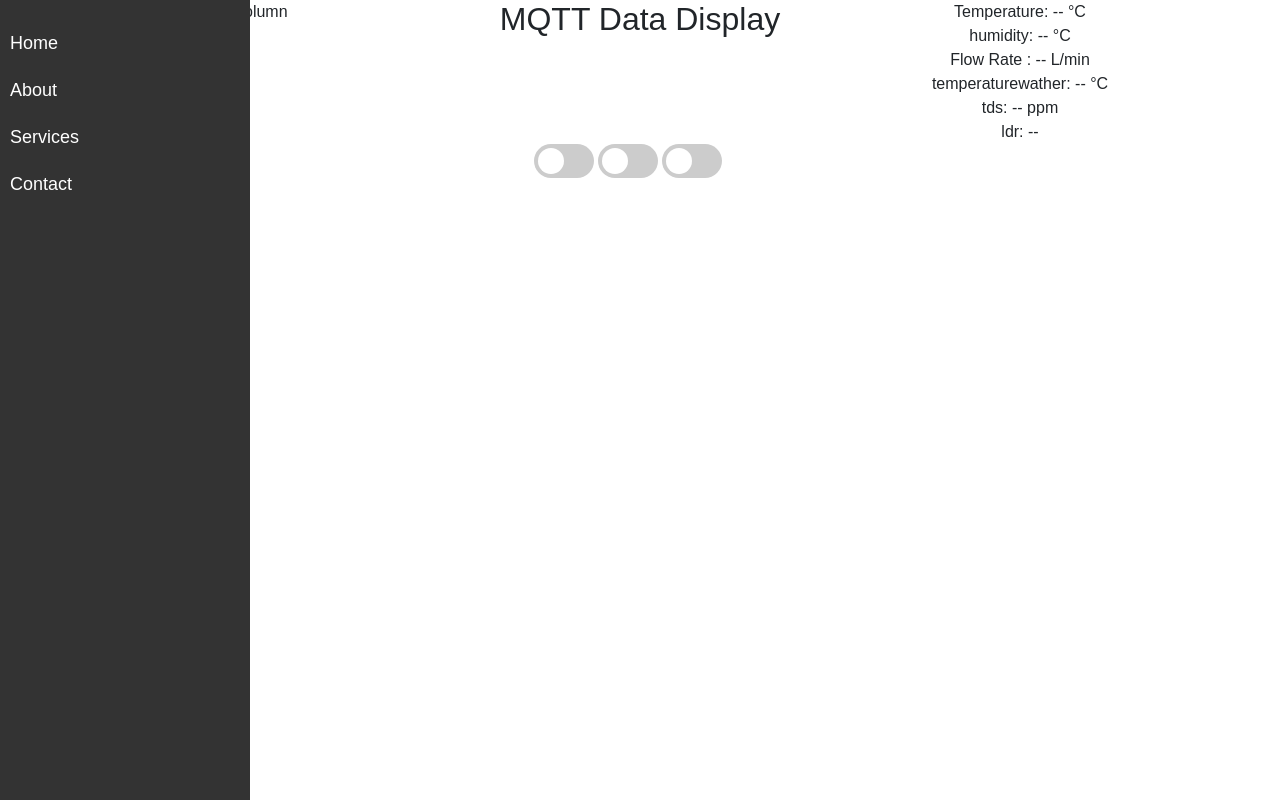
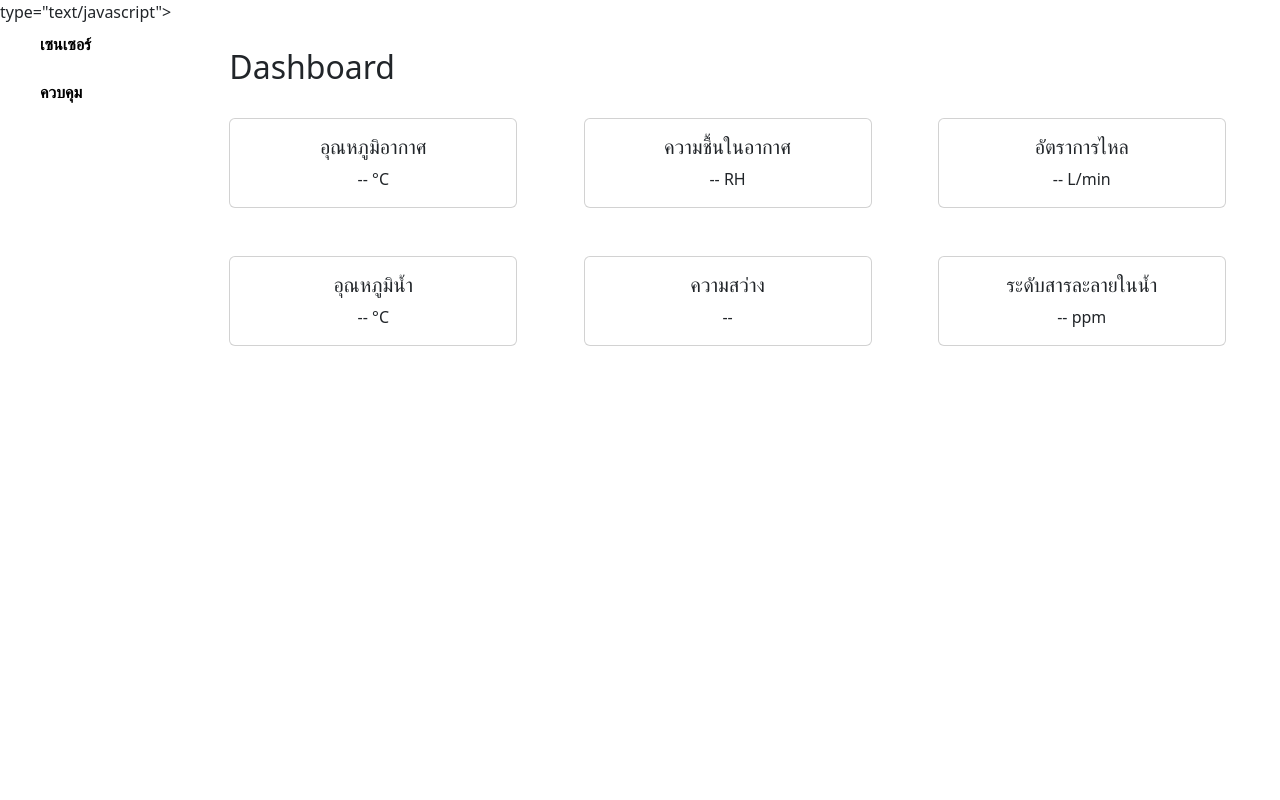
Before and after one commit to Yuswaree/project, a website: page public/index.html in a window 1280 px wide. Drawn offline with nearby package versions, Linux system fonts and the light colour scheme; a script that the page names is missing.

Commit message:
update v4

```diff
--- a/package.json
+++ b/package.json
@@ -1,7 +1,7 @@
 {
   "dependencies": {
-    "express": "^4.18.2",
-    "mqtt": "^5.3.5",
+    "express": "^4.18.3",
+    "mqtt": "^5.3.6",
     "nodemon": "^3.0.3",
     "ws": "^8.16.0"
   },
--- a/public/index.html
+++ b/public/index.html
@@ -6,65 +6,95 @@
     <title>MQTT Data Display</title>
     <link href="https://cdn.jsdelivr.net/npm/bootstrap@5.3.3/dist/css/bootstrap.min.css" rel="stylesheet"
         integrity="sha384-QWTKZyjpPEjISv5WaRU9OFeRpok6YctnYmDr5pNlyT2bRjXh0JMhjY6hW+ALEwIH" crossorigin="anonymous">
-    <script src="https://cdnjs.cloudflare.com/ajax/libs/paho-mqtt/1.0.2/mqttws31.min.js"
+    <script src="https://cdnjs.cloudflare.com/ajax/libs/paho-mqtt/1.0.2/mqttws31.min.js"></script>
         type="text/javascript"></script>
-    <script src="sub.js"></script> <!-- Replace with the path to your JavaScript file -->
-    <link href="styles.css" rel="stylesheet">
+
+    <script src="sub.js"></script>
+    <link href="style.css" rel="stylesheet">
 </head>
 
 <body>
+    <section class="row">
+        <aside class="col-2">
+         <ul>
+            <a href="index.html"><li class="hov-primary">เซนเซอร์</li></a>
+            <a href="control.html"><li class="hov-primary">ควบคุม</li></a>
+         </ul>
+        </aside>
+        <main class="col-10">
+           <div class="container">
+              <div class="row pt-4 mb-4 align-item-center">
+                <div class="col-8">
+                   <h1 class="fs-2">Dashboard</h1>
+                </div>
 
-    <nav>
-
-    </nav>
-    <div class="sidebar">
-        <a href="#">Home</a>
-        <a href="#">About</a>
-        <a href="#">Services</a>
-        <a href="#">Contact</a>
+              </div>
            </div>
            <div class="container text-center">
             <div class="row">
                 <div class="col">
-                Column
+                    <div class="card" style="width: 18rem;">
+                        <div class="card-body">
+                            <h5 class="card-title">อุณหภูมิอากาศ</h5>
+                            <div><span id="temperatureValue">--</span> °C</div>
+                        </div>
+                    </div>
                 </div>
                 <div class="col">
-                <h2>MQTT Data Display</h2>
+                    <div class="card" style="width: 18rem;">
+                        <div class="card-body">
+                            <h5 class="card-title">ความชื้นในอากาศ</h5>
+                            <div><span id="humidity">--</span> RH</div>
+                        </div>
+                    </div>
                 </div>
                 <div class="col">
-                <div>Temperature: <span id="temperatureValue">--</span> °C</div>
-            <div>humidity: <span id="humidity">--</span> °C</div>
-            <div>Flow Rate : <span id="flowRateValue">--</span> L/min</div>
-            <div>temperaturewather: <span id="temperaturewather">--</span> °C</div>
-            <div>tds: <span id="tds">--</span> ppm</div>
-            <div>ldr: <span id="ldr">--</span></div>
+                    <div class="card" style="width: 18rem;">
+                        <div class="card-body">
+                            <h5 class="card-title">อัตราการไหล</h5>
+                            <div><span id="flowRateValue">--</span> L/min</div>
                         </div>
-        <div class="row">
-            <div class="col">
-
                     </div>
-            <div class="col">
-                <label class="switch">
-                    <input type="checkbox">
-                    <span class="slider round"></span>
-                  </label>
-                <label class="switch">
-                    <input type="checkbox">
-                    <span class="slider round"></span>
-                  </label>
-                <label class="switch">
-                    <input type="checkbox">
-                    <span class="slider round"></span>
-                  </label>
-            </div>
-            <div class="col">
                 </div>
 
             </div>
         </div>
+        <br><br>
+           <div class="container text-center">
+            <div class="row">
+                <div class="col">
+                    <div class="card" style="width: 18rem;">
+                        <div class="card-body">
+                            <h5 class="card-title">อุณหภูมิน้ำ</h5>
+                            <div><span id="temperaturewather">--</span> °C</div>
                         </div>
-    < <!-- Add more elements for other topics here -->
+                    </div>
+                </div>
+                <div class="col">
+                    <div class="card" style="width: 18rem;">
+                        <div class="card-body">
+                            <h5 class="card-title">ความสว่าง</h5>
+                            <div><span id="ldr">--</span></div>
+                        </div>
+                    </div>
+                </div>
+                <div class="col">
+                    <div class="card" style="width: 18rem;">
+                        <div class="card-body">
+                            <h5 class="card-title">ระดับสารละลายในน้ำ</h5>
+                            <div><span id="tds">--</span> ppm</div>
+                        </div>
+                    </div>
+                </div>
+            </div>
+        </div>
+        </main>
 
-</body>
+    </section>
+
+
+        <script>
+
+        </script>
 
 </html>
--- /dev/null
+++ b/public/style.css
@@ -0,0 +1,92 @@
+.material-symbols-outlined{
+  font-variation-settings: "FILL"0,"wght"400,"GRAD"0,"opsz"48;
+}
+
+.hov-primary{
+  transition:all 0.2s ease-in-out;
+}
+
+.hov-primary:hover{
+  background-color: #0d6efd;
+  color:white !important;
+  cursor: pointer;
+}
+.bg-gray-100{
+  background-color: #f8f9fa;
+}
+a{
+  text-decoration: none;
+  color: black;
+}
+aside li{
+  list-style: none;
+  text-decoration: none;
+  padding: 0.5rem;
+  font-weight: 600;
+  border-radius: 0.5rem;
+  margin-bottom: 0.5rem;
+}
+.full-height-overflow{
+  height: 180vh;
+  overflow: auto;
+}
+
+.switch {
+  position: relative;
+  display: inline-block;
+  width: 60px;
+  height: 34px;
+}
+
+.switch input {
+  opacity: 0;
+  width: 0;
+  height: 0;
+}
+
+.slider {
+  position: absolute;
+  cursor: pointer;
+  top: 0;
+  left: 0;
+  right: 0;
+  bottom: 0;
+  background-color: #ccc;
+  -webkit-transition: .4s;
+  transition: .4s;
+}
+
+.slider:before {
+  position: absolute;
+  content: "";
+  height: 26px;
+  width: 26px;
+  left: 4px;
+  bottom: 4px;
+  background-color: white;
+  -webkit-transition: .4s;
+  transition: .4s;
+}
+
+input:checked + .slider {
+  background-color: #2196F3;
+}
+
+input:focus + .slider {
+  box-shadow: 0 0 1px #2196F3;
+}
+
+input:checked + .slider:before {
+  -webkit-transform: translateX(26px);
+  -ms-transform: translateX(26px);
+  transform: translateX(26px);
+}
+
+/* Rounded sliders */
+.slider.round {
+  border-radius: 34px;
+}
+
+.slider.round:before {
+  border-radius: 50%;
+}
--- a/public/styles.css
+++ /dev/null
@@ -1,102 +0,0 @@
-body {
-    font-family: Arial, sans-serif;
-    margin: 0;
-  }
-
-  .sidebar {
-    height: 100%;
-    width: 250px;
-    position: fixed;
-    top: 0;
-    left: 0;
-    background-color: #333;
-    padding-top: 20px;
-  }
-
-  .sidebar a {
-    padding: 10px;
-    text-decoration: none;
-    font-size: 18px;
-    color: white;
-    display: block;
-  }
-
-  .sidebar a:hover {
-    background-color: #555;
-  }
-
-  .content {
-    margin-left: 250px;
-    padding: 20px;
-  }
-
-  /* For responsiveness */
-  @media screen and (max-width: 600px) {
-    .sidebar {
-      width: 100%;
-      padding-top: 15px;
-    }
-    .content {
-      margin-left: 0;
-    }
-  }
-
-  .switch {
-    position: relative;
-    display: inline-block;
-    width: 60px;
-    height: 34px;
-  }
-
-  .switch input {
-    opacity: 0;
-    width: 0;
-    height: 0;
-  }
-
-  .slider {
-    position: absolute;
-    cursor: pointer;
-    top: 0;
-    left: 0;
-    right: 0;
-    bottom: 0;
-    background-color: #ccc;
-    -webkit-transition: .4s;
-    transition: .4s;
-  }
-
-  .slider:before {
-    position: absolute;
-    content: "";
-    height: 26px;
-    width: 26px;
-    left: 4px;
-    bottom: 4px;
-    background-color: white;
-    -webkit-transition: .4s;
-    transition: .4s;
-  }
-
-  input:checked + .slider {
-    background-color: #2196F3;
-  }
-
-  input:focus + .slider {
-    box-shadow: 0 0 1px #2196F3;
-  }
-
-  input:checked + .slider:before {
-    -webkit-transform: translateX(26px);
-    -ms-transform: translateX(26px);
-    transform: translateX(26px);
-  }
-
-  /* Rounded sliders */
-  .slider.round {
-    border-radius: 34px;
-  }
-
-  .slider.round:before {
-    border-radius: 50%;
-  }
```
Also changed, not shown: app.js (+25 -2 lines), public/control.html (added, +98 -0 lines), public/control.js (added, +44 -0 lines), 3 other files. Lines whose indentation alone changed are shown as unchanged.
